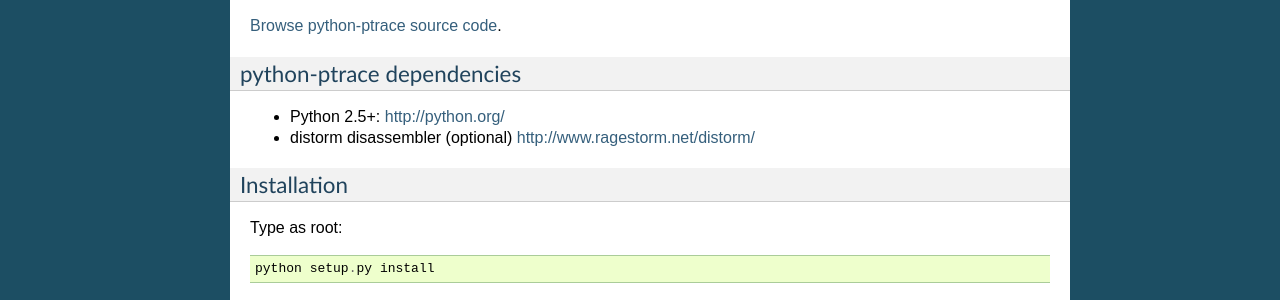
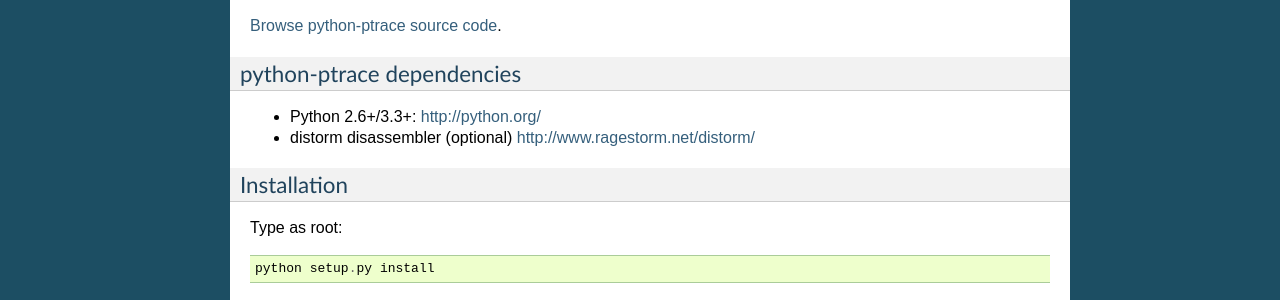
Before and after one commit to vstinner/python-ptrace, a Sphinx documentation site: the page built from doc/install.rst, in a window 1280 px wide. Shown: the part 572-872 px from the top of the page. Built offline with Sphinx 7.4.7, drawn with Linux system fonts in a browser that asks for light colours.

Commit message:
Correct Python dependency information

```diff
--- a/doc/install.rst
+++ b/doc/install.rst
@@ -36,7 +36,7 @@
 python-ptrace dependencies
 --------------------------
 
-* Python 2.5+:
+* Python 2.6+/3.3+:
   http://python.org/
 * distorm disassembler (optional)
   http://www.ragestorm.net/distorm/
```
